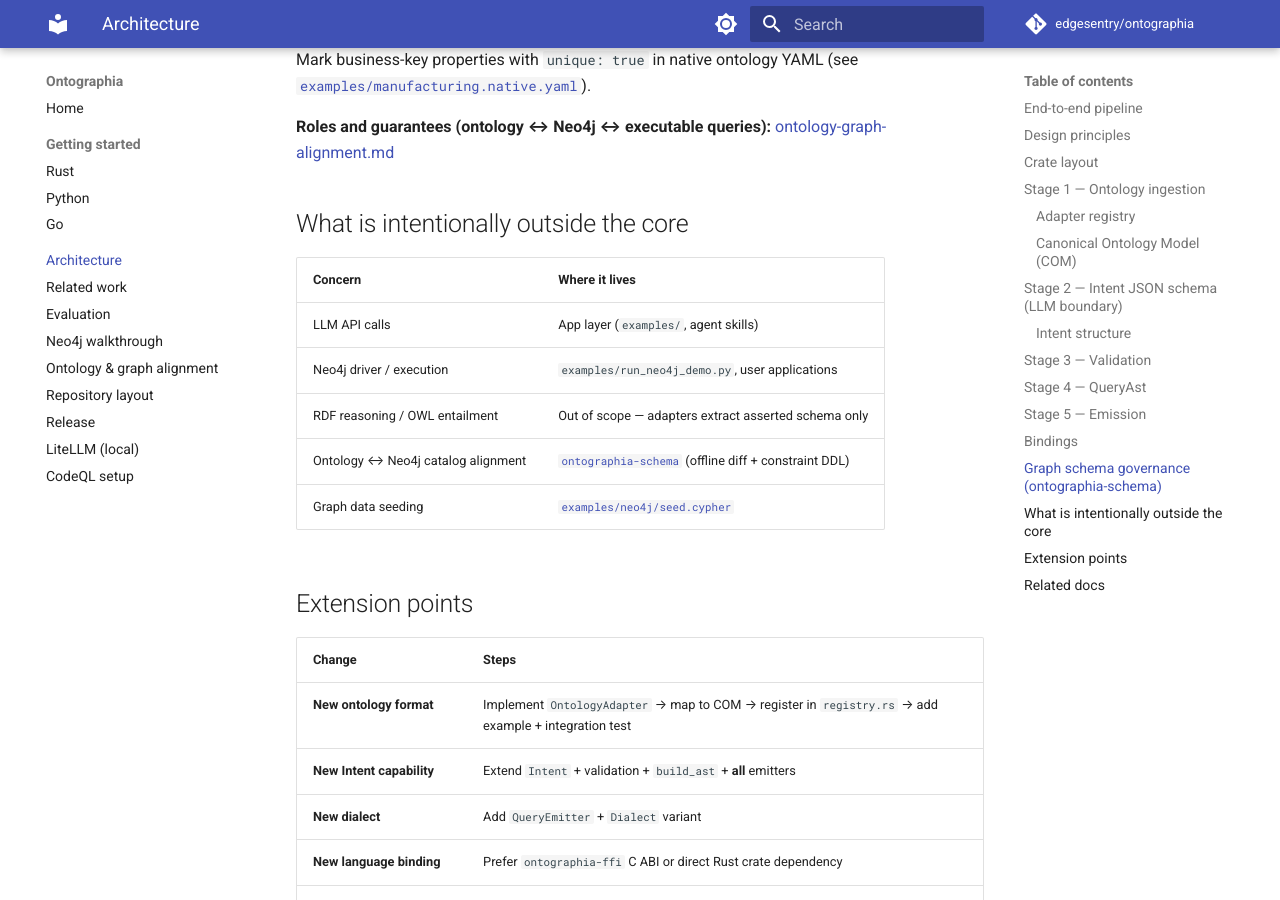
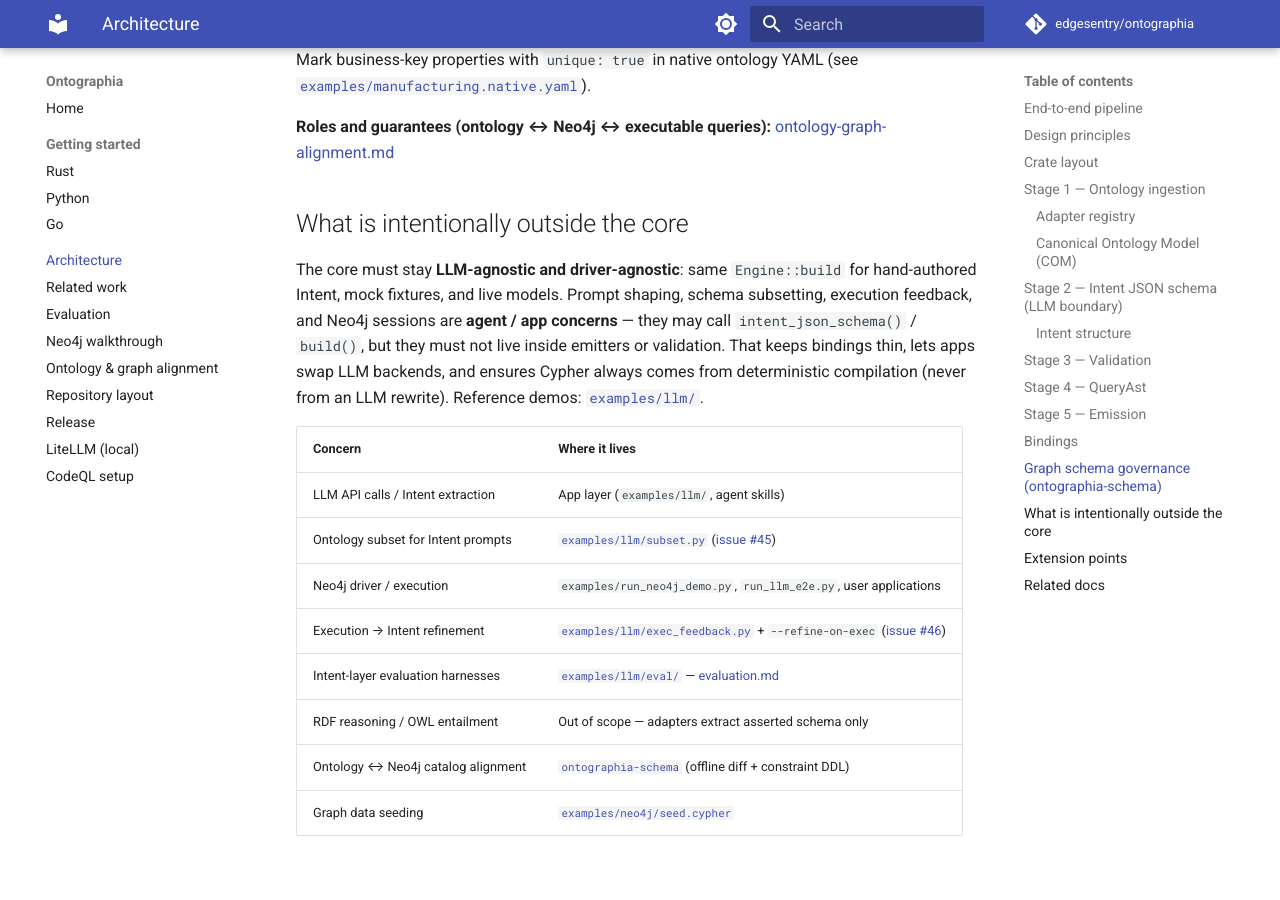
Before and after one commit to edgesentry/ontographia, an MkDocs documentation site: the page built from docs/architecture.md, in a window 1280 px wide and 900 px high, scrolled down 5775 px. Built offline with MkDocs 1.6.1 and Material for MkDocs 9.7.7, drawn with Linux system fonts in a browser that asks for light colours; comment, search, counter and statistics services are not loaded; some of the changed text lies outside the part shown.

Commit message:
Document why Intent-layer work stays outside the Rust core.
Spell out the LLM/driver-agnostic boundary in architecture.md and link it from related-work, evaluation, and AGENTS.md.

Co-authored-by: Cursor <cursoragent@cursor.com>

```diff
--- a/docs/architecture.md
+++ b/docs/architecture.md
@@ -116,7 +116,7 @@ pub fn intent_json_schema(ontology: &CanonicalOntology) -> serde_json::Value {
 
 Source: [`crates/ontographia-core/src/schema_gen.rs`](https://github.com/edgesentry/ontographia/blob/main/crates/ontographia-core/src/schema_gen.rs)
 
-Intent extraction (LLM prompts, retries, repair) lives in the **application layer** — see [skills/ontographia-cypher-builder/SKILL.md](https://github.com/edgesentry/ontographia/blob/main/skills/ontographia-cypher-builder/SKILL.md) and [Neo4j walkthrough](end-to-end-neo4j.md). The core only defines the shape and validates instances.
+Intent extraction (LLM prompts, retries, repair) lives in the **application layer** — see [skills/ontographia-cypher-builder/SKILL.md](https://github.com/edgesentry/ontographia/blob/main/skills/ontographia-cypher-builder/SKILL.md), [`examples/llm/`](https://github.com/edgesentry/ontographia/tree/main/examples/llm/), and [Neo4j walkthrough](end-to-end-neo4j.md). The core only defines the shape and validates instances.
 
 ### Intent structure
 
@@ -212,10 +212,15 @@ Mark business-key properties with `unique: true` in native ontology YAML (see [`
 
 ## What is intentionally outside the core
 
+The core must stay **LLM-agnostic and driver-agnostic**: same `Engine::build` for hand-authored Intent, mock fixtures, and live models. Prompt shaping, schema subsetting, execution feedback, and Neo4j sessions are **agent / app concerns** — they may call `intent_json_schema()` / `build()`, but they must not live inside emitters or validation. That keeps bindings thin, lets apps swap LLM backends, and ensures Cypher always comes from deterministic compilation (never from an LLM rewrite). Reference demos: [`examples/llm/`](https://github.com/edgesentry/ontographia/tree/main/examples/llm/).
+
 | Concern | Where it lives |
 |---------|----------------|
-| LLM API calls | App layer (`examples/`, agent skills) |
-| Neo4j driver / execution | `examples/run_neo4j_demo.py`, user applications |
+| LLM API calls / Intent extraction | App layer (`examples/llm/`, agent skills) |
+| Ontology subset for Intent prompts | [`examples/llm/subset.py`](https://github.com/edgesentry/ontographia/blob/main/examples/llm/subset.py) ([issue #45](https://github.com/edgesentry/ontographia/issues/45)) |
+| Neo4j driver / execution | `examples/run_neo4j_demo.py`, `run_llm_e2e.py`, user applications |
+| Execution → Intent refinement | [`examples/llm/exec_feedback.py`](https://github.com/edgesentry/ontographia/blob/main/examples/llm/exec_feedback.py) + `--refine-on-exec` ([issue #46](https://github.com/edgesentry/ontographia/issues/46)) |
+| Intent-layer evaluation harnesses | [`examples/llm/eval/`](https://github.com/edgesentry/ontographia/tree/main/examples/llm/eval/) — [evaluation.md](evaluation.md) |
 | RDF reasoning / OWL entailment | Out of scope — adapters extract asserted schema only |
 | Ontology ↔ Neo4j catalog alignment | [`ontographia-schema`](https://github.com/edgesentry/ontographia/tree/main/crates/ontographia-schema/) (offline diff + constraint DDL) |
 | Graph data seeding | [`examples/neo4j/seed.cypher`](https://github.com/edgesentry/ontographia/blob/main/examples/neo4j/seed.cypher) |
```
Also changed, not shown: AGENTS.md (+1 -1 lines), docs/evaluation.md (+1 -1 lines), docs/related-work.md (+1 -1 lines).
